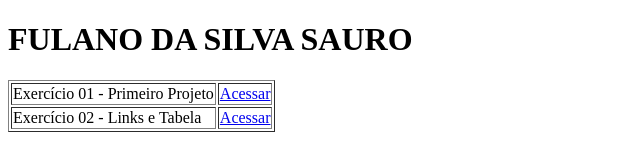
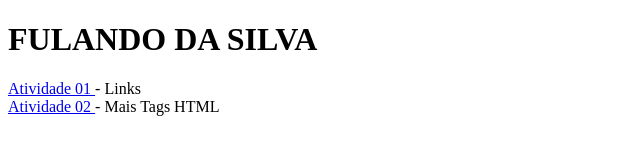
Before and after one commit to gehsso/ipweb, a plain HTML site: page index.html in a window 1280 px wide. Shown: the whole page, without its empty margins (0-640 px from the left). Drawn offline with Linux system fonts and the light colour scheme.

Commit message:
Update index.html

```diff
--- a/index.html
+++ b/index.html
@@ -1,33 +1,17 @@
 <!DOCTYPE html>
-<html lang="pt_BR">
-<head>
 
-    <meta http-equiv="X-UA-Compatible" content="IE=edge">
-    <meta name="viewport" content="width=device-width, initial-scale=1.0">
-    <link rel="stylesheet" href="css.css">
-    <title>FULANO DA SILVA SAURO</title>
-</head>
-<body>
-    <header>
-        <div class="header"><h1>FULANO DA SILVA SAURO</h1>  </div>
-    </header>
-    <div class="main">
-        <div class="container">
-            <table border="1">
+<html><head><meta http-equiv="Content-Type" content="text/html; charset=UTF-8">
 
-                <tr>
-                    <td>Exercício 01 - Primeiro Projeto</td>
-                    <td><a href="01">Acessar</a></td>
-                </tr>
+	<title>FULANDO DA SILVA</title>
 
-                <tr>
-                    <td>Exercício 02 - Links e Tabela</td>
-                    <td><a href="02">Acessar</a></td>
-                </tr>
+	</head>
+
+	<body>
+
+	<h1>FULANDO DA SILVA</h1>
+
+		<a href="01"> Atividade 01 </a> - Links  <br>
+		<a href="02"> Atividade 02 </a> - Mais Tags HTML  <br>
 
 
-            </table>
-        </div>
-    </div>
-</body>
-</html>
+</body></html>
```
